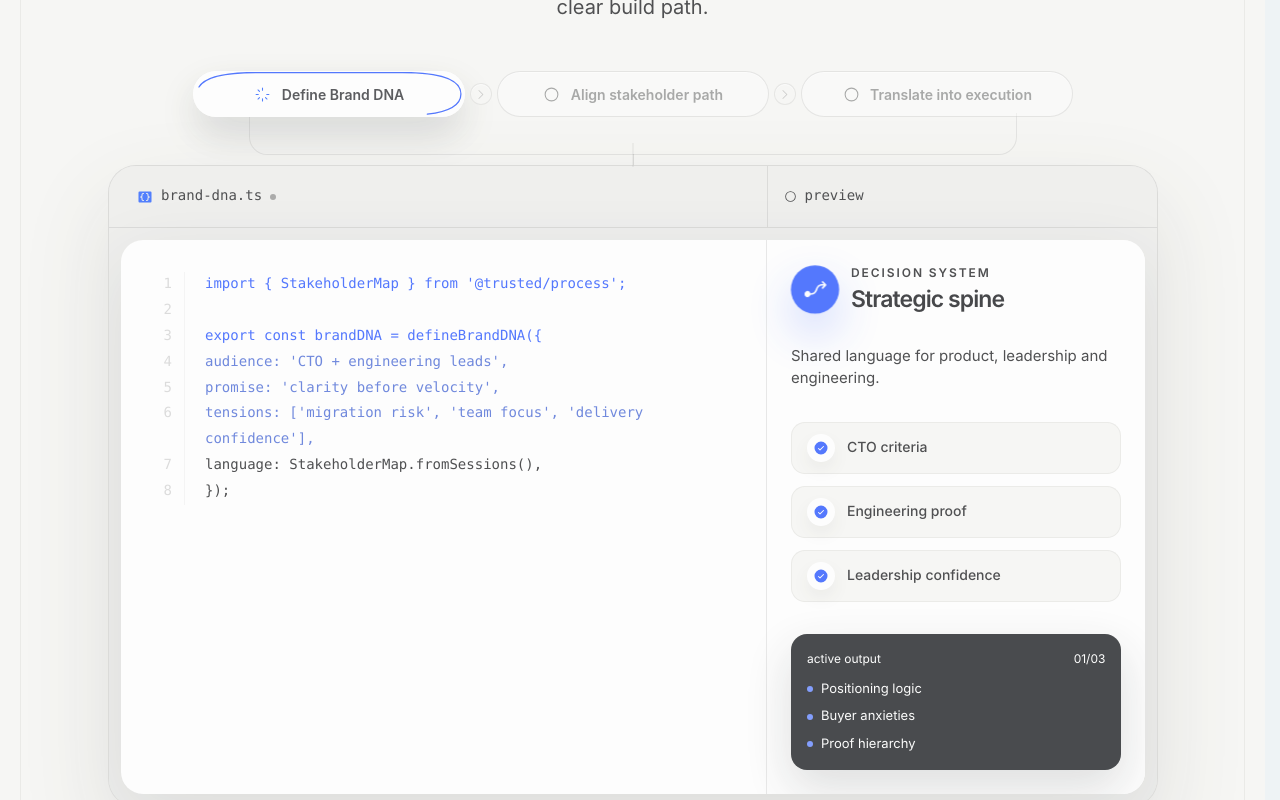
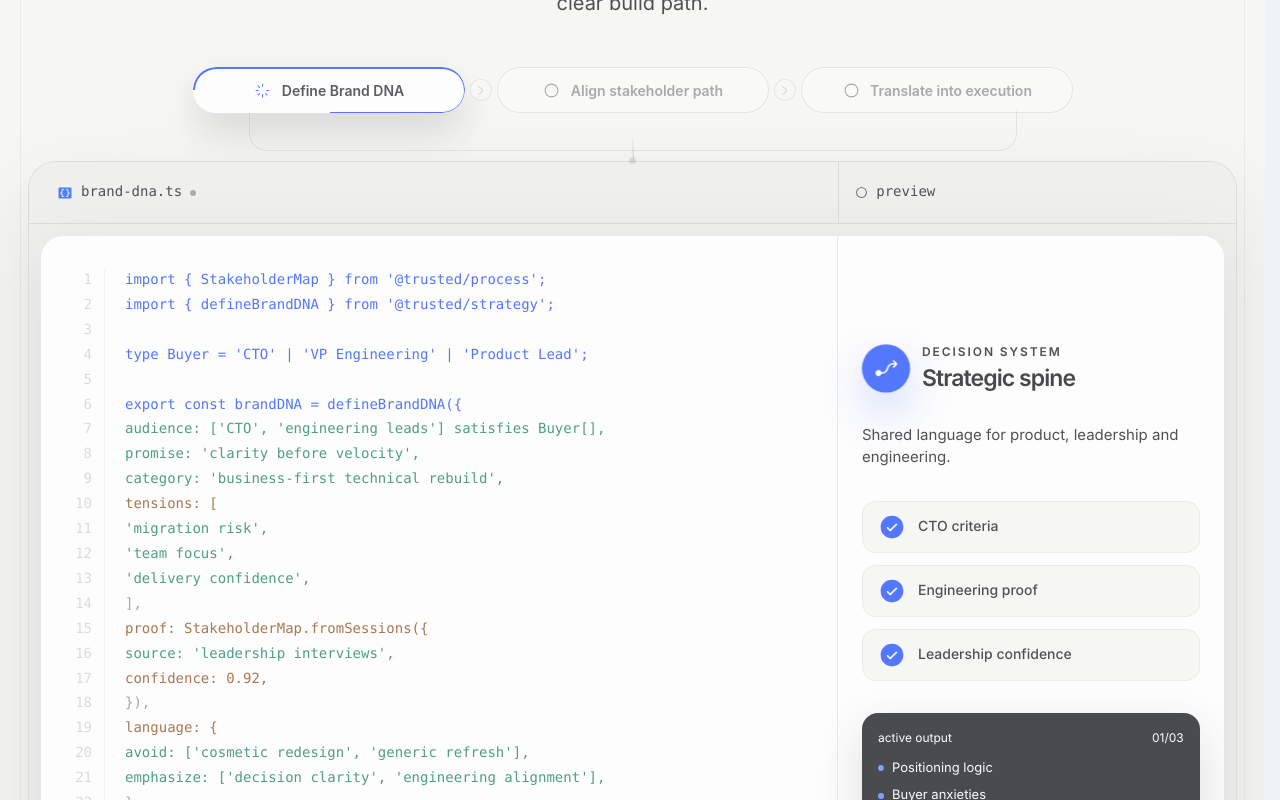
Before and after one commit to sergefomichev/Project7, a React (Vite) app: page / in a window 1280 px wide. Shown: the part 1260-2060 px from the top of the page. Built offline with nearby package versions, Linux system fonts and the light colour scheme.

Commit message:
Improve process tab progress and code surface

```diff
--- a/src/App.tsx
+++ b/src/App.tsx
@@ -498,13 +498,30 @@ const processSteps = [
     file: "brand-dna.ts",
     code: [
       "import { StakeholderMap } from '@trusted/process';",
+      "import { defineBrandDNA } from '@trusted/strategy';",
+      "",
+      "type Buyer = 'CTO' | 'VP Engineering' | 'Product Lead';",
       "",
       "export const brandDNA = defineBrandDNA({",
-      "  audience: 'CTO + engineering leads',",
+      "  audience: ['CTO', 'engineering leads'] satisfies Buyer[],",
       "  promise: 'clarity before velocity',",
-      "  tensions: ['migration risk', 'team focus', 'delivery confidence'],",
-      "  language: StakeholderMap.fromSessions(),",
+      "  category: 'business-first technical rebuild',",
+      "  tensions: [",
+      "    'migration risk',",
+      "    'team focus',",
+      "    'delivery confidence',",
+      "  ],",
+      "  proof: StakeholderMap.fromSessions({",
+      "    source: 'leadership interviews',",
+      "    confidence: 0.92,",
+      "  }),",
+      "  language: {",
+      "    avoid: ['cosmetic redesign', 'generic refresh'],",
+      "    emphasize: ['decision clarity', 'engineering alignment'],",
+      "  },",
       "});",
+      "",
+      "export const brandDecision = brandDNA.toDecisionFrame();",
     ],
     previewTitle: "Strategic spine",
     previewSubtitle: "Shared language for product, leadership and engineering.",
@@ -515,12 +532,31 @@ const processSteps = [
     detail: "Turn interviews into a decision path that shows what technical buyers need to see, believe and approve.",
     file: "decision-path.tsx",
     code: [
+      "import { createDecisionPath } from '@trusted/strategy';",
+      "",
       "const path = createDecisionPath({",
       "  buyer: 'engineering-led committee',",
       "  entry: 'problem clarity',",
-      "  validation: ['technical proof', 'implementation scope'],",
+      "  validation: [",
+      "    'technical proof',",
+      "    'implementation scope',",
+      "    'delivery sequencing',",
+      "  ],",
       "  approval: 'risk removed before redesign begins',",
+      "  checkpoints: {",
+      "    cto: 'architecture confidence',",
+      "    product: 'message-market fit',",
+      "    finance: 'delivery risk reduced',",
+      "  },",
       "});",
+      "",
+      "const stakeholderRoute = path.map((stage) => ({",
+      "  ...stage,",
+      "  evidence: stage.questions.flatMap(findProof),",
+      "  owner: assignDecisionOwner(stage),",
+      "}));",
+      "",
+      "export const approvalMap = stakeholderRoute.toApprovalMap();",
     ],
     previewTitle: "Decision route",
     previewSubtitle: "A clear path from stakeholder doubt to shared commitment.",
@@ -531,13 +567,25 @@ const processSteps = [
     detail: "Convert alignment into page architecture, content states and implementation-ready component direction.",
     file: "handoff-system.ts",
     code: [
+      "import { buildExecutionSystem } from '@trusted/handoff';",
+      "",
       "export function buildExecutionSystem(input) {",
       "  return {",
       "    pages: input.decisionPath.toArchitecture(),",
       "    components: input.proof.toReusableBlocks(),",
+      "    content: input.brandDNA.toMessagingSystem(),",
+      "    risks: input.stakeholders.toDecisionRisks(),",
+      "    milestones: [",
+      "      'strategy lock',",
+      "      'page architecture',",
+      "      'component direction',",
+      "      'engineering handoff',",
+      "    ],",
       "    handoff: 'ready for engineering alignment',",
       "  };",
       "}",
+      "",
+      "export const system = buildExecutionSystem(alignmentInput);",
     ],
     previewTitle: "Execution-ready system",
     previewSubtitle: "Strategy becomes page logic, components and delivery focus.",
@@ -564,19 +612,19 @@ function BrandDnaSection() {
       <div className="pointer-events-none absolute inset-x-0 top-0 h-px bg-black/[0.06]" />
 
       <div className="relative mx-auto max-w-[1480px] px-5 pb-24 pt-28 sm:px-6 sm:pb-32 sm:pt-32 lg:px-7 lg:pb-40">
-        <div className="mx-auto mb-12 max-w-[850px] text-center">
+        <div className="mx-auto mb-12 max-w-[980px] text-center">
           <div className="t-chip-reveal t-hover-lift mb-6 inline-flex items-center gap-2 rounded-[10px] border border-black/10 bg-white px-3 py-2 text-[14px] font-medium text-[#3c3d40] shadow-[0_10px_28px_rgba(30,30,30,0.08)]">
             <Timer size={16} weight="fill" className="text-black/32" />
             <span className="t-shimmer-text">Rapid Alignment</span>
           </div>
-          <h2 className="t-title-reveal mx-auto max-w-[760px] text-[clamp(2.35rem,4.5vw,4.95rem)] font-normal leading-[1.04] tracking-[-0.065em] text-[#2d2e31]">
+          <h2 className="t-title-reveal mx-auto max-w-[960px] text-[clamp(2.35rem,4.35vw,4.8rem)] font-normal leading-[1.04] tracking-[-0.065em] text-[#2d2e31]">
             Make technical decisions faster before building screens
           </h2>
-          <p className="t-subtitle-reveal mx-auto mt-7 max-w-[760px] text-[17px] leading-[1.6] text-black/44 sm:text-[20px]">
+          <p className="t-subtitle-reveal mx-auto mt-7 max-w-[760px] text-[17px] leading-[1.6] text-black/28 sm:text-[20px]">
             <span>Rapidly turn </span>
-            <span className="font-medium text-[#2d2e31]">Brand DNA</span>
+            <span className="font-medium text-[#252628]">Brand DNA</span>
             <span>, stakeholder sessions and </span>
-            <span className="font-medium text-[#2d2e31]">engineering alignment</span>
+            <span className="font-medium text-[#252628]">engineering alignment</span>
             <span> into a clear build path.</span>
           </p>
         </div>
@@ -620,24 +668,12 @@ function ProcessTabs({
             >
               <StepStateIcon active={isActive} complete={isComplete} />
               <span className="relative z-10 truncate">{step.label}</span>
-              {isActive ? <TabProgressBorder key={activeStep} /> : null}
+              {isActive ? <span key={activeStep} className="process-tab-progress-ring" aria-hidden="true" /> : null}
             </button>
           );
         })}
       </div>
     </div>
-  );
-}
-
-function TabProgressBorder() {
-  return (
-    <svg className="process-tab-border-progress" viewBox="0 0 100 46" preserveAspectRatio="none" aria-hidden="true">
-      <path
-        d="M50 1.5 H77 Q98.5 1.5 98.5 23 Q98.5 44.5 77 44.5 H23 Q1.5 44.5 1.5 23 Q1.5 1.5 23 1.5 H50"
-        fill="none"
-        pathLength={100}
-      />
-    </svg>
   );
 }
 
@@ -651,6 +687,32 @@ function StepStateIcon({ active, complete }: { active: boolean; complete: boolea
   );
 }
 
+function getCodeLineClass(line: string) {
+  const trimmed = line.trim();
+
+  if (!trimmed) {
+    return "";
+  }
+
+  if (trimmed.startsWith("import") || trimmed.startsWith("export") || trimmed.startsWith("type")) {
+    return "code-token-keyword";
+  }
+
+  if (trimmed.startsWith("const") || trimmed.startsWith("return")) {
+    return "code-token-declaration";
+  }
+
+  if (line.includes("'") || line.includes('"')) {
+    return "code-token-string";
+  }
+
+  if (line.includes(":") || line.includes("=>")) {
+    return "code-token-property";
+  }
+
+  return "code-token-base";
+}
+
 function ProcessEditor({
   activeStep,
   activeProcess,
@@ -659,11 +721,11 @@ function ProcessEditor({
   activeProcess: (typeof processSteps)[number];
 }) {
   return (
-    <div className="t-panel-shell relative mx-auto max-w-[1050px]">
-      <div className="pointer-events-none absolute left-1/2 top-[-22px] hidden h-6 w-px -translate-x-1/2 bg-black/10 md:block" />
+    <div className="t-panel-shell relative mx-auto max-w-[1220px]">
+      <div className="process-editor-stem" aria-hidden="true" />
       <div className="overflow-hidden rounded-[28px] border border-black/10 bg-[#eeeeec] shadow-[0_36px_90px_rgba(30,33,36,0.12)]">
         <div className="border-b border-black/10 bg-[#eeeeec] px-2.5 sm:px-3">
-          <div className="grid items-center text-[14px] text-black/34 lg:grid-cols-[minmax(0,1.45fr)_minmax(320px,0.85fr)]">
+          <div className="grid items-center text-[14px] text-black/34 lg:grid-cols-[minmax(0,1.55fr)_minmax(320px,0.75fr)]">
             <div className="flex items-center gap-2 px-3 py-5 sm:px-4">
               <BracketsCurly size={16} weight="fill" className="text-[#2f66ff]" />
               <span className="font-mono">{activeProcess.file}</span>
@@ -677,19 +739,19 @@ function ProcessEditor({
         </div>
 
         <div className="bg-[#eeeeec] p-2.5 sm:p-3">
-          <div className="process-editor-inner grid overflow-hidden rounded-[22px] bg-white shadow-[0_22px_70px_rgba(31,35,40,0.11)] lg:grid-cols-[minmax(0,1.45fr)_minmax(320px,0.85fr)]">
-            <div key={`code-${activeStep}`} className="t-panel-slide min-h-[410px] border-b border-black/10 p-6 font-mono text-[13px] leading-[1.85] text-black/48 sm:p-8 sm:text-[14px] lg:border-b-0 lg:border-r">
+          <div className="process-editor-inner grid overflow-hidden rounded-[22px] bg-white shadow-[0_22px_70px_rgba(31,35,40,0.11)] lg:grid-cols-[minmax(0,1.55fr)_minmax(320px,0.75fr)]">
+            <div key={`code-${activeStep}`} className="t-panel-slide min-h-[720px] border-b border-black/10 p-6 font-mono text-[13px] leading-[1.78] text-black/48 sm:p-8 sm:text-[14px] lg:border-b-0 lg:border-r">
               {activeProcess.code.map((line, index) => (
                 <div key={`${activeStep}-${line}-${index}`} className="t-code-line grid grid-cols-[32px_minmax(0,1fr)] gap-5" style={{ "--line-index": index } as React.CSSProperties}>
                   <span className="code-line-number select-none text-right">{index + 1}</span>
-                  <span className={line.includes("import") || line.includes("export") || line.includes("const") ? "text-[#315dff]" : line.includes("'") || line.includes('"') ? "text-[#5472d8]" : line.includes("//") ? "text-black/24" : ""}>
+                  <span className={getCodeLineClass(line)}>
                     {line || "\u00a0"}
                   </span>
                 </div>
               ))}
             </div>
 
-            <div className="flex min-h-[410px] items-center justify-center bg-white p-6">
+            <div className="flex min-h-[720px] items-center justify-center bg-white p-6">
               <div key={`preview-${activeStep}`} className="t-panel-scale w-full max-w-[360px]">
                 <div className="mb-7 flex items-center gap-3">
                   <div className="t-orb-pulse flex h-12 w-12 items-center justify-center rounded-full bg-[#315dff] text-white shadow-[0_18px_40px_rgba(49,93,255,0.26)]">
@@ -704,9 +766,7 @@ function ProcessEditor({
                 <div className="mt-8 space-y-3">
                   {["CTO criteria", "Engineering proof", "Leadership confidence"].map((item, index) => (
                     <div key={item} className="t-list-item flex items-center gap-3 rounded-[14px] bg-[#f7f7f4] px-4 py-3 text-[14px] font-medium text-black/62 shadow-[inset_0_0_0_1px_rgba(0,0,0,0.06)]" style={{ "--line-index": index } as React.CSSProperties}>
-                      <span className="flex h-7 w-7 items-center justify-center rounded-full bg-white text-[#315dff] shadow-[0_8px_18px_rgba(0,0,0,0.06)]">
-                        <CheckCircle size={16} weight="fill" />
-                      </span>
+                      <CheckCircle size={28} weight="fill" className="shrink-0 text-[#315dff]" />
                       <span>{item}</span>
                     </div>
                   ))}
--- a/src/styles.css
+++ b/src/styles.css
@@ -28,6 +28,12 @@ body {
   --t-fast: 220ms;
   --t-medium: 420ms;
   --t-slow: 760ms;
+}
+
+@property --process-angle {
+  syntax: "<angle>";
+  inherits: false;
+  initial-value: 0deg;
 }
 
 button,
@@ -87,7 +93,7 @@ a {
   align-items: center;
   justify-content: center;
   gap: 10px;
-  overflow: hidden;
+  overflow: visible;
   border: 1px solid rgba(0, 0, 0, 0.1);
   border-radius: 999px;
   background: rgba(255, 255, 255, 0.42);
@@ -226,24 +232,22 @@ a {
     inset 0 1px 0 rgba(255, 255, 255, 0.86);
 }
 
-.process-tab-border-progress {
+.process-tab-progress-ring {
   position: absolute;
   inset: -1px;
   z-index: 2;
-  width: calc(100% + 2px);
-  height: calc(100% + 2px);
-  overflow: visible;
+  border-radius: inherit;
+  padding: 1.5px;
+  background: conic-gradient(from -90deg, #315dff var(--process-angle), transparent 0deg);
+  mask:
+    linear-gradient(#000 0 0) content-box,
+    linear-gradient(#000 0 0);
+  mask-composite: exclude;
+  -webkit-mask:
+    linear-gradient(#000 0 0) content-box,
+    linear-gradient(#000 0 0);
+  -webkit-mask-composite: xor;
   pointer-events: none;
-}
-
-.process-tab-border-progress path {
-  stroke: #315dff;
-  stroke-width: 1.25;
-  stroke-linecap: round;
-  stroke-linejoin: round;
-  stroke-dasharray: 100;
-  stroke-dashoffset: 100;
-  vector-effect: non-scaling-stroke;
   animation: processBorderProgress 8s linear forwards;
 }
 
@@ -269,6 +273,35 @@ a {
 
 .process-editor-inner {
   isolation: isolate;
+}
+
+.process-editor-stem {
+  position: absolute;
+  top: -22px;
+  left: 50%;
+  display: none;
+  width: 1px;
+  height: 18px;
+  background: rgba(0, 0, 0, 0.1);
+  transform: translateX(-50%);
+}
+
+.process-editor-stem::after {
+  position: absolute;
+  bottom: -7px;
+  left: 50%;
+  width: 7px;
+  height: 7px;
+  content: "";
+  border-radius: 999px;
+  background: rgba(0, 0, 0, 0.12);
+  transform: translateX(-50%);
+}
+
+@media (min-width: 768px) {
+  .process-editor-stem {
+    display: block;
+  }
 }
 
 .t-panel-slide {
@@ -357,11 +390,11 @@ a {
 
 @keyframes processBorderProgress {
   from {
-    stroke-dashoffset: 100;
+    --process-angle: 0deg;
   }
 
   to {
-    stroke-dashoffset: 0;
+    --process-angle: 360deg;
   }
 }
 
@@ -369,6 +402,26 @@ a {
   color: rgba(0, 0, 0, 0.16);
   padding-right: 12px;
   border-right: 1px solid rgba(0, 0, 0, 0.04);
+}
+
+.code-token-base {
+  color: rgba(42, 45, 49, 0.5);
+}
+
+.code-token-keyword {
+  color: #315dff;
+}
+
+.code-token-declaration {
+  color: #7657d8;
+}
+
+.code-token-string {
+  color: #2c8c6f;
+}
+
+.code-token-property {
+  color: #9a5d2f;
 }
 
 @keyframes tChipReveal {
@@ -512,9 +565,9 @@ a {
     animation: none;
   }
 
-  .process-tab-border-progress path {
+  .process-tab-progress-ring {
     animation: none;
-    stroke-dashoffset: 0;
+    --process-angle: 360deg;
   }
 
   .t-chip-reveal,
```
